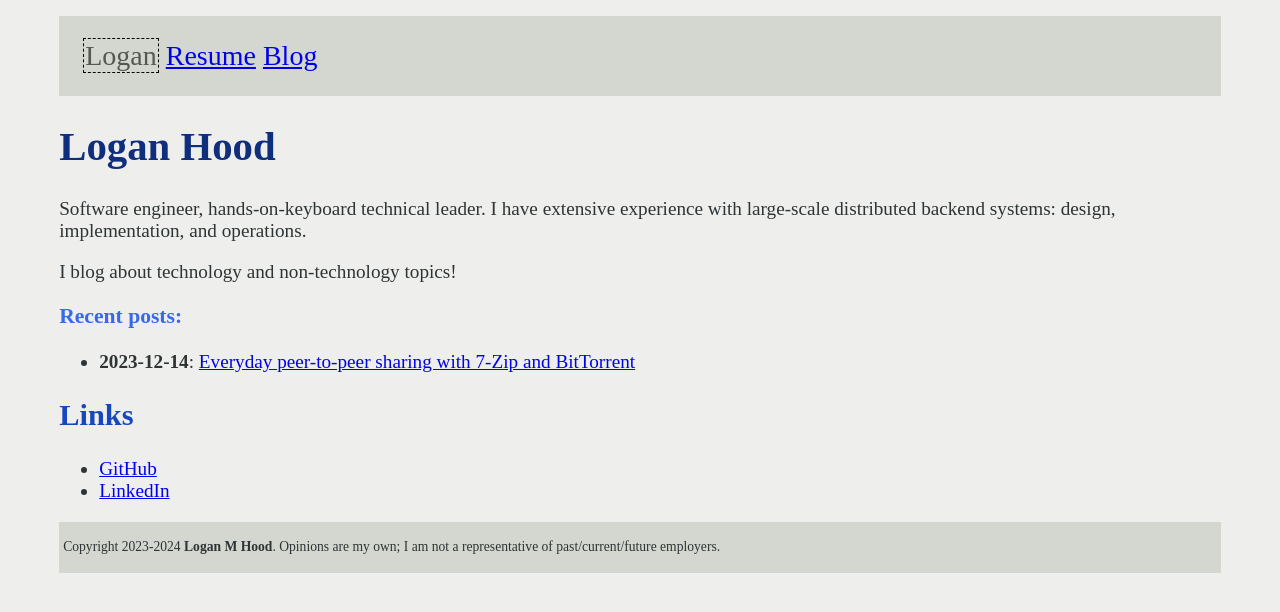
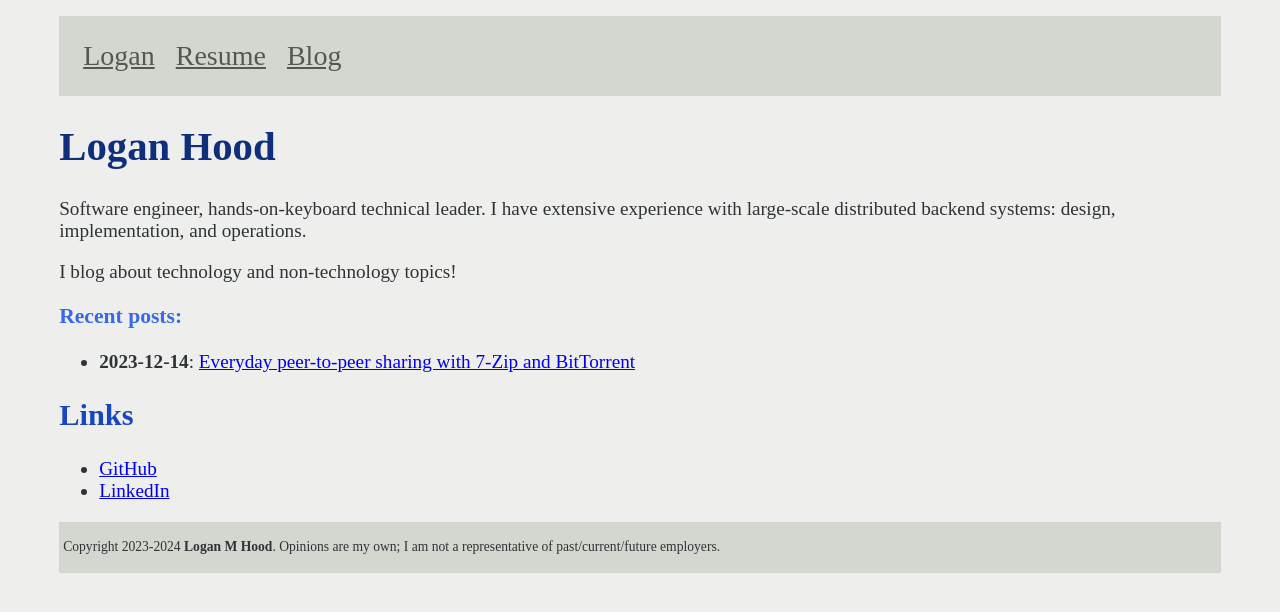
Before and after one commit to hoodlm/loganhooddotcom, a Jekyll site: the page built from index.md, in a window 1280 px wide. Shown: the top 612 px of the page. Built offline with Jekyll 4.4.1, drawn with Linux system fonts in a browser that asks for light colours.

Commit message:
Nav: some simplification and layout tweaks

```diff
--- a/_includes/navigation.html
+++ b/_includes/navigation.html
@@ -1,9 +1,5 @@
 <nav>
   {% for item in site.data.navigation %}
-    {% if page.url == item.link %}
-      <span class="navcurrent">{{ item.name }}</span>
-    {% else %}
-      <a class="navout" href="{{ item.link }}">{{ item.name }}</a>
-    {% endif %}
+    <a class="navout" href="{{ item.link }}">{{ item.name }}</a>&nbsp;&nbsp;
   {% endfor %}
 </nav>
--- a/_sass/main.scss
+++ b/_sass/main.scss
@@ -52,10 +52,8 @@ nav {
   padding: 1.50rem;
   background-color: $clr_bkgd_box;
 }
-.navcurrent {
+.navout {
   color: #555753;
-  padding: 1px;
-  border: 1px dashed $clr_darkborder;
 }
 
 footer {
```
